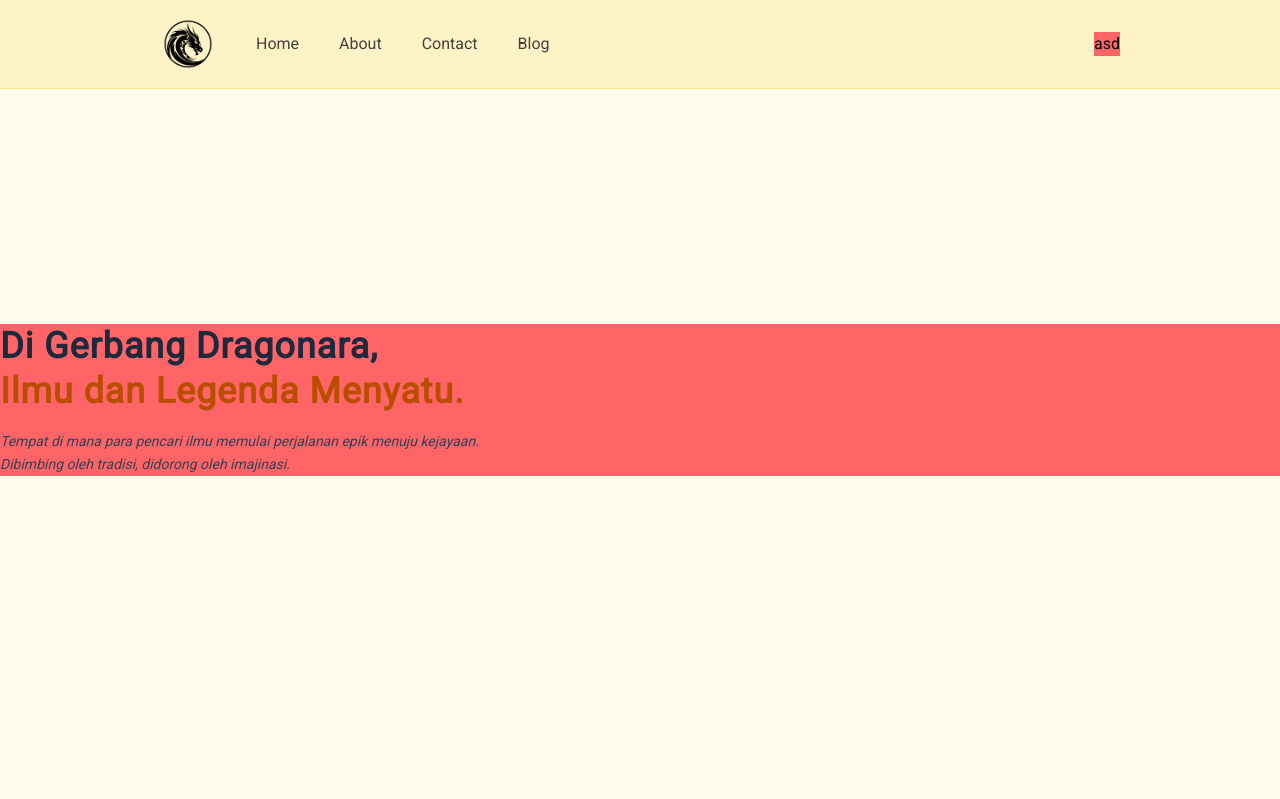
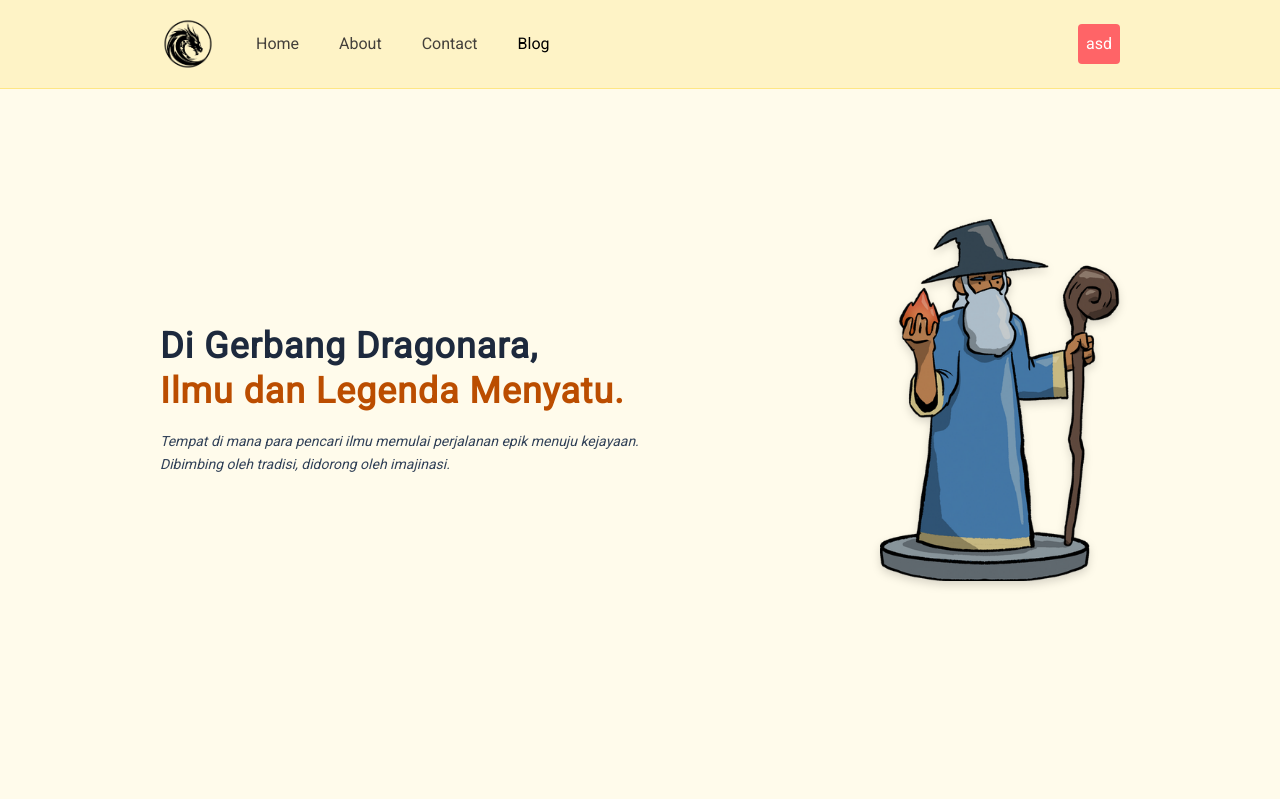
Before and after one commit to saddam-ganteng/univ, a PHP site: page / in a window 1280 px wide. Shown: the top 799 px of the page. Run offline with PHP 8.4, Linux system fonts and the light colour scheme.

Commit message:
Refactor topbar layout and enhance mobile menu functionality

```diff
--- a/pages/home.php
+++ b/pages/home.php
@@ -1,8 +1,8 @@
 <div class="h-screen overflow-hidden relative">
-  <div id="slider" class="flex transition-transform duration-1000 ease-in-out w-[300%] h-full">
+  <div id="slider" class="flex transition-transform duration-1000 ease-in-out h-full">
     <!-- Slide 1 -->
-    <div class="w-screen h-screen flex items-center bg-amber-50 text-slate-800">
-      <div class="flex flex-col w-full space-y-4 bg-red-400">
+    <div class="min-w-screen h-screen flex items-center bg-amber-50 text-slate-800 px-[2rem] md:px-[10rem]">
+      <div class="flex flex-col w-full space-y-4 justify-center">
         <p class="text-4xl font-bold leading-tight tracking-wide">
           Di Gerbang Dragonara,<br />
           <span class="text-amber-700">Ilmu dan Legenda Menyatu.</span>
@@ -12,39 +12,42 @@
           Dibimbing oleh tradisi, didorong oleh imajinasi.
         </p>
       </div>
-      <!-- <img src="assets/slider/slider4.png" alt="Slider" class="w-full md:w-[25%] object-contain drop-shadow-lg bg-red-400 hidden md:block" /> -->
+      <img src="assets/slider/slider4.png" alt="Slider"
+        class="w-full md:w-[25%] object-contain drop-shadow-lg hidden md:block" />
     </div>
     <!-- Slide 2 -->
-    <!-- <div class="w-screen h-screen flex px-[10rem] justify-evenly items-center bg-amber-50 text-slate-800">
-      <div class="flex flex-col w-[60%] space-y-4">
+    <div class="min-w-screen h-screen flex items-center bg-amber-50 text-slate-800 px-[2rem] md:px-[10rem]">
+      <div class="flex flex-col w-full space-y-4 justify-center">
         <p class="text-4xl font-bold leading-tight tracking-wide">
           Belajar di Benteng Para Cendekia,<br />
           <span class="text-amber-700">Dijaga Sayap Sang Naga.</span>
         </p>
         <p class="text-sm text-slate-700 italic leading-relaxed">
-          Fasilitas modern dalam balutan arsitektur klasik. <br /> Suasana magis yang membangkitkan semangat belajar dan
-          keberanian menjelajah
+          Fasilitas modern dalam balutan arsitektur klasik. <br />
+          Suasana magis yang membangkitkan semangat belajar dan keberanian menjelajah
         </p>
       </div>
-      <img src="assets/slider/slider6.png" alt="Slider" class="w-[25%] object-contain drop-shadow-lg" />
-    </div> -->
+      <img src="assets/slider/slider6.png" alt="Slider"
+        class="w-full md:w-[25%] object-contain drop-shadow-lg hidden md:block" />
+    </div>
     <!-- Slide 3 -->
-    <!-- <div class="w-screen h-screen flex px-[10rem] justify-evenly items-center bg-amber-50 text-slate-800">
-      <div class="flex flex-col w-[60%] space-y-4">
+    <div class="min-w-screen h-screen flex items-center bg-amber-50 text-slate-800 px-[2rem] md:px-[10rem]">
+      <div class="flex flex-col w-full space-y-4 justify-center">
         <p class="text-4xl font-bold leading-tight tracking-wide">
           Siap Menaklukkan Dunia,<br />
           <span class="text-amber-700">Seperti Naga Menaklukkan Langit.</span>
         </p>
         <p class="text-sm text-slate-700 italic leading-relaxed">
-          Kami tidak hanya mencetak sarjana, tapi penjelajah zaman. <br /> Siap melesat menembus batas dengan api ambisi
-          yang
-          menyala
+          Kami tidak hanya mencetak sarjana, tapi penjelajah zaman. <br />
+          Siap melesat menembus batas dengan api ambisi yang menyala
         </p>
       </div>
-      <img src="assets/slider/slider5.png" alt="Slider" class="w-[25%] object-contain drop-shadow-lg" />
-    </div> -->
+      <img src="assets/slider/slider5.png" alt="Slider"
+        class="w-full md:w-[25%] object-contain drop-shadow-lg hidden md:block" />
+    </div>
   </div>
 </div>
+
 <div class="h-screen">
   <div class="px-[10rem]">
     sad
@@ -52,116 +55,25 @@
 </div>
 
 <script>
+  const slider = document.getElementById("slider");
+  const totalSlides = slider.children.length;
   let currentSlide = 0;
-  const totalSlides = 3; // Sesuaikan jika jumlah slide berubah
-  const slider = document.getElementById("slider");
-  const slideWidthVw = 100; // Lebar setiap slide dalam vw
+  const interval = 10000; // 10 detik
 
-  const originalTransitionDuration = "1000ms"; // Dari kelas duration-1000 Tailwind
-
-  function updateSlider(animate = true) {
-    if (animate) {
-      slider.style.transition = `transform ${originalTransitionDuration} ease-in-out`;
-    } else {
-      slider.style.transition = 'none';
-    }
-    slider.style.transform = `translateX(-${currentSlide * slideWidthVw}vw)`;
+  function goToSlide(index) {
+    currentSlide = index % totalSlides;
+    slider.style.transition = 'transform 1s ease-in-out';
+    slider.style.transform = `translateX(-${currentSlide * 100}vw)`;
   }
 
-  function nextSlide() {
-    currentSlide = (currentSlide + 1) % totalSlides;
-    updateSlider();
+  function autoSlide() {
+    setTimeout(() => {
+      goToSlide(currentSlide + 1);
+      autoSlide();
+    }, interval);
   }
 
-  function prevSlide() {
-    currentSlide = (currentSlide - 1 + totalSlides) % totalSlides;
-    updateSlider();
-  }
-
-  // Auto-slide (opsional)
-  // let autoSlideInterval = 10000;
-  // let autoSlideTimer;
-  // function startAutoSlide() {
-  //   stopAutoSlide();
-  //   autoSlideTimer = setInterval(nextSlide, autoSlideInterval);
-  // }
-  // function stopAutoSlide() {
-  //   clearInterval(autoSlideTimer);
-  // }
-  // startAutoSlide();
-
-  let isDown = false;
-  let startX;
-  let currentTranslateX = 0;
-  let dragMovedX = 0;
-
-  function getInitialTranslateX() {
-    const slidePixelWidth = window.innerWidth;
-    return -currentSlide * slidePixelWidth;
-  }
-
-  slider.addEventListener("mousedown", (e) => {
-    // stopAutoSlide();
-    isDown = true;
-    startX = e.clientX;
-    currentTranslateX = getInitialTranslateX();
-    slider.style.transition = 'none';
-    // slider.style.cursor = 'grabbing'; // Dihapus
-    dragMovedX = 0;
-  });
-
-  slider.addEventListener("mousemove", (e) => {
-    if (!isDown) return;
-    e.preventDefault();
-    dragMovedX = e.clientX - startX;
-    slider.style.transform = `translateX(${currentTranslateX + dragMovedX}px)`;
-  });
-
-  function handleDragEnd() {
-    if (!isDown) return;
-    isDown = false;
-    // slider.style.cursor = 'grab'; // Dihapus
-    slider.style.transition = `transform ${originalTransitionDuration} ease-in-out`;
-
-    if (dragMovedX < -50) {
-      nextSlide();
-    } else if (dragMovedX > 50) {
-      prevSlide();
-    } else {
-      updateSlider();
-    }
-    // startAutoSlide();
-  }
-
-  slider.addEventListener("mouseup", handleDragEnd);
-  slider.addEventListener("mouseleave", () => { // Handle mouseleave terpisah agar tidak selalu menjalankan logika drag end
-    if (isDown) { // Hanya jika mouse masih ditekan saat keluar
-      isDown = false;
-      // slider.style.cursor = 'grab'; // Dihapus
-      slider.style.transition = `transform ${originalTransitionDuration} ease-in-out`;
-      updateSlider(); // Kembali ke posisi slide saat ini
-      // startAutoSlide();
-    }
-  });
-
-
-  slider.addEventListener("touchstart", (e) => {
-    // stopAutoSlide();
-    isDown = true;
-    startX = e.touches[0].clientX;
-    currentTranslateX = getInitialTranslateX();
-    slider.style.transition = 'none';
-    dragMovedX = 0;
-  }, { passive: true });
-
-  slider.addEventListener("touchmove", (e) => {
-    if (!isDown) return;
-    dragMovedX = e.touches[0].clientX - startX;
-    slider.style.transform = `translateX(${currentTranslateX + dragMovedX}px)`;
-  });
-
-  slider.addEventListener("touchend", handleDragEnd);
-
-  updateSlider(false);
-
+  // Init
+  goToSlide(0);
+  autoSlide();
 </script>
--- a/templates/topbar.php
+++ b/templates/topbar.php
@@ -1,19 +1,101 @@
-<div
-  class="fixed top-0 left-0 w-full z-50 px-[10rem] bg-amber-100 border-b border-amber-200 flex items-center justify-between py-4">
+<div class="fixed top-0 left-0 w-full z-50 bg-amber-100 border-b border-amber-200">
+
+  <div class="relative flex items-center justify-between flex-wrap lg:flex-nowrap px-4 lg:px-[10rem] py-4">
+
     <div class="flex items-center gap-10">
       <div>
         <img src="/assets/logo.png" alt="Logo" class="w-14 h-14">
       </div>
-    <div class="text-stone-700 hover:text-amber-700 hover:underline transition-colors font-normal hover:cursor-pointer">
+      <div class="hidden lg:flex items-center gap-10">
+        <div
+          class="text-stone-700 hover:text-amber-700 hover:underline transition-colors font-normal hover:cursor-pointer">
           Home</div>
-    <div class="text-stone-700 hover:text-amber-700 hover:underline transition-colors font-normal hover:cursor-pointer">
+        <div
+          class="text-stone-700 hover:text-amber-700 hover:underline transition-colors font-normal hover:cursor-pointer">
           About</div>
-    <div class="text-stone-700 hover:text-amber-700 hover:underline transition-colors font-normal hover:cursor-pointer">
+        <div
+          class="text-stone-700 hover:text-amber-700 hover:underline transition-colors font-normal hover:cursor-pointer">
           Contact</div>
-    <div class="text-stone-700 hover:text-amber-700 hover:underline transition-colors font-normal hover:cursor-pointer">
+        <div
+          class="text-stonewee0 hover:text-amber-700 hover:underline transition-colors font-normal hover:cursor-pointer">
           Blog</div>
       </div>
-  <div class="bg-red-400">
+    </div>
+    <div class="hidden lg:block bg-red-400 p-2 rounded text-white">
+      asd
+    </div>
+
+    <button id="hamburger-btn" class="lg:hidden text-stone-700">
+      <svg class="w-6 h-6" fill="none" stroke="currentColor" viewBox="0 0 24 24" xmlns="http://www.w3.org/2000/svg">
+        <path stroke-linecap="round" stroke-linejoin="round" stroke-width="2" d="M4 6h16M4 12h16m-7 6h7"></path>
+      </svg>
+    </button>
+  </div>
+
+  <div id="mobile-menu" class="hidden lg:hidden absolute w-full bg-amber-100 border-t border-amber-200
+              transition-all ease-out duration-200 opacity-0 -translate-y-2">
+    <div class="flex flex-col gap-2 px-4 pt-2 pb-4">
+      <a href="#"
+        class="block px-3 py-2 rounded-md text-base font-medium text-stone-700 hover:text-amber-700 hover:bg-amber-200">Home</a>
+      <a href="#"
+        class="block px-3 py-2 rounded-md text-base font-medium text-stone-700 hover:text-amber-700 hover:bg-amber-200">About</a>
+      <a href="#"
+        class="block px-3 py-2 rounded-md text-base font-medium text-stone-700 hover:text-amber-700 hover:bg-amber-200">Contact</a>
+      <a href="#"
+        class="block px-3 py-2 rounded-md text-base font-medium text-stone-700 hover:text-amber-700 hover:bg-amber-200">Blog</a>
+      <div class="bg-red-400 p-2 rounded text-white text-center mt-2">
         asd
       </div>
     </div>
+  </div>
+
+</div>
+
+
+<script>
+  // Menjalankan skrip setelah seluruh halaman dimuat
+  document.addEventListener('DOMContentLoaded', () => {
+
+    const hamburgerBtn = document.getElementById('hamburger-btn');
+    const mobileMenu = document.getElementById('mobile-menu');
+
+    // Fungsi untuk membuka menu
+    const openMenu = () => {
+      mobileMenu.classList.remove('hidden');
+      // Memberi sedikit waktu agar 'display' berubah sebelum transisi dimulai
+      setTimeout(() => {
+        mobileMenu.classList.remove('opacity-0', '-translate-y-2');
+      }, 10);
+    };
+
+    // Fungsi untuk menutup menu
+    const closeMenu = () => {
+      mobileMenu.classList.add('opacity-0', '-translate-y-2');
+      // Menunggu transisi selesai sebelum menyembunyikan elemen sepenuhnya
+      mobileMenu.addEventListener('transitionend', () => {
+        mobileMenu.classList.add('hidden');
+      }, { once: true }); // 'once: true' agar event listener otomatis dihapus
+    };
+
+    // Event listener untuk tombol hamburger
+    hamburgerBtn.addEventListener('click', (e) => {
+      e.stopPropagation(); // Mencegah event "klik" menyebar ke dokumen
+      // Cek apakah menu sedang terbuka atau tidak dengan class 'hidden'
+      const isMenuOpen = !mobileMenu.classList.contains('hidden');
+      if (isMenuOpen) {
+        closeMenu();
+      } else {
+        openMenu();
+      }
+    });
+
+    // Event listener untuk menutup menu saat klik di luar area menu
+    document.addEventListener('click', () => {
+      const isMenuOpen = !mobileMenu.classList.contains('hidden');
+      if (isMenuOpen) {
+        closeMenu();
+      }
+    });
+
+  });
+</script>
```
Lines whose indentation alone changed are shown as unchanged.
